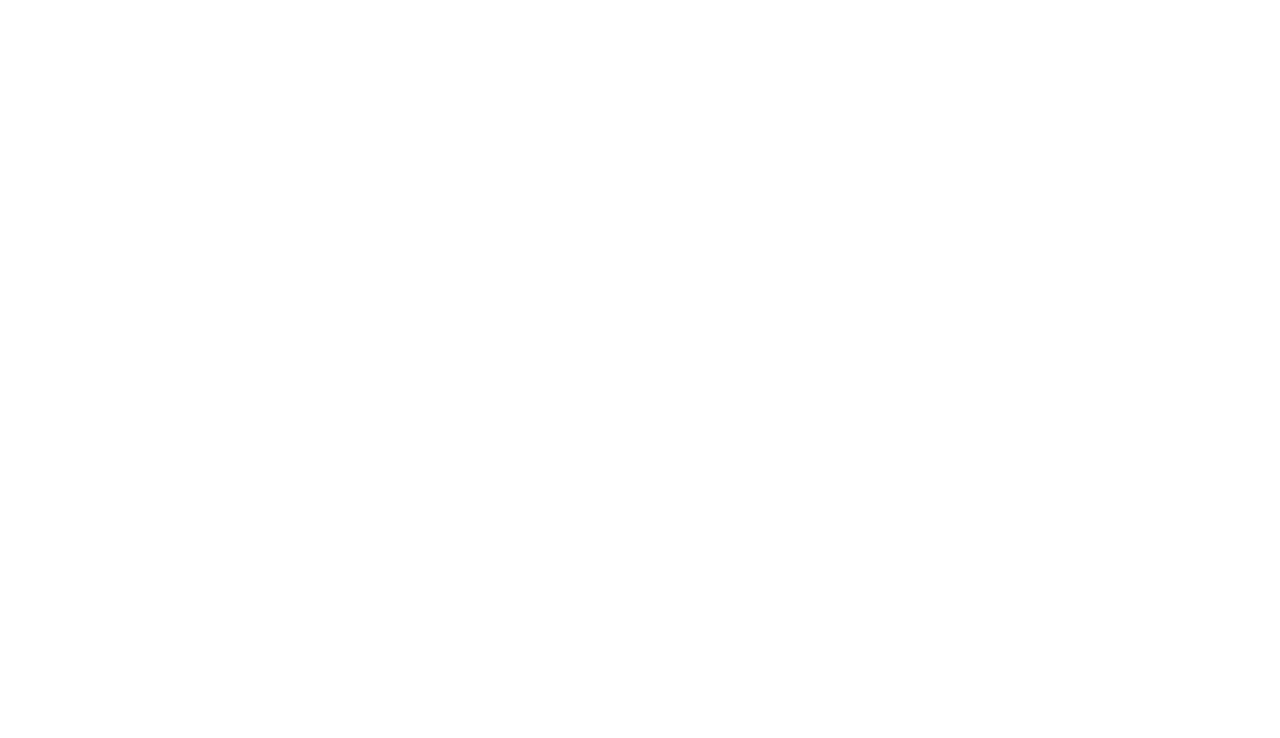
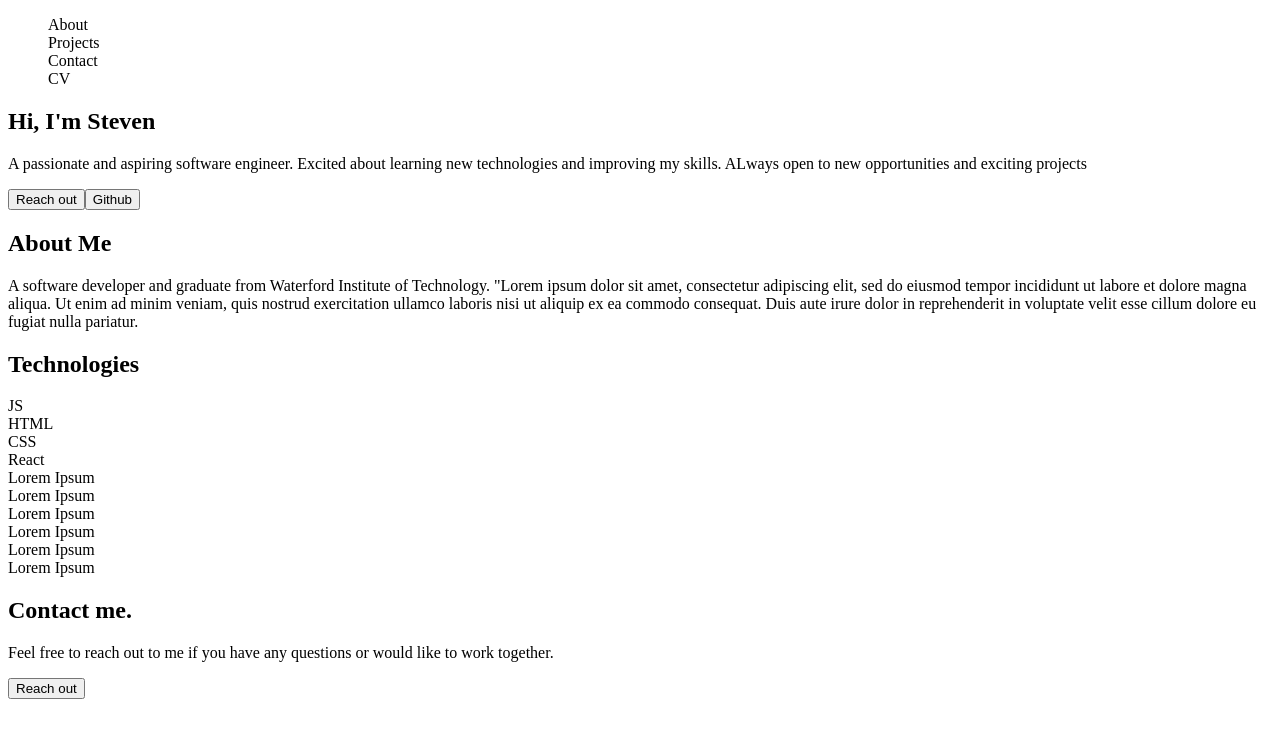
Before and after one commit to stevenmck97/portfolio, a React (Create React App) app: page / in a window 1280 px wide. Shown: the top 738 px of the page. Built offline with nearby package versions, Linux system fonts and the light colour scheme.

Commit message:
Basic HTML structure

```diff
--- a/src/App.js
+++ b/src/App.js
@@ -1,5 +1,18 @@
+import "./styles/styles.global.css";
+import Header from "./components/Header";
+import { About } from "./components/About";
+import { Projects } from "./components/Projects";
+import { Contact } from "./components/Contact";
+
 function App() {
-  return <div className="App"></div>;
+  return (
+    <div className="App">
+      <Header />
+      <About />
+      <Projects />
+      <Contact />
+    </div>
+  );
 }
 
 export default App;
--- /dev/null
+++ b/src/components/About.jsx
@@ -0,0 +1,19 @@
+export const About = () => {
+    return (
+        <section className="About">
+            <div className="about_container">
+                <div className="about_text">
+                <h1>About Me</h1>
+                <p>A software developer and graduate from Waterford Institute of Technology. "Lorem ipsum dolor sit amet, consectetur adipiscing elit, sed do eiusmod tempor incididunt ut labore et dolore magna aliqua. Ut enim ad minim veniam, quis nostrud exercitation ullamco laboris nisi ut aliquip ex ea commodo consequat. Duis aute irure dolor in reprehenderit in voluptate velit esse cillum dolore eu fugiat nulla pariatur. </p>
+                </div>
+                <div className="technologies">
+                    <h1>Technologies</h1>
+                    <li>JS</li>
+                    <li>HTML</li>
+                    <li>CSS</li>
+                    <li>React</li>
+                </div>
+            </div>
+        </section>
+    )
+}
--- /dev/null
+++ b/src/components/Contact.jsx
@@ -0,0 +1,11 @@
+export const Contact = () => {
+    return (
+        <section className="Contact">
+            <div className="contact_container">
+                <h1>Contact me.</h1>
+                <p>Feel free to reach out to me if you have any questions or would like to work together.</p>
+                <button>Reach out</button>
+                </div>
+            </section>
+    )
+}
--- /dev/null
+++ b/src/components/Header.jsx
@@ -0,0 +1,20 @@
+const Header = () => {
+    return (
+        <section className="Header">
+            <nav>
+            <ul><li>About</li>
+            <li>Projects</li>
+            <li>Contact</li>
+            <li>CV</li></ul></nav>
+
+            <div className="Intro">
+                <h1>Hi, I'm Steven</h1>
+                <p>A passionate and aspiring software engineer. Excited about learning new technologies and improving my skills. ALways open to new opportunities and exciting projects</p>
+                <button>Reach out</button>
+                <button>Github</button>
+            </div>
+            </section>
+    )
+}
+
+export default Header
--- /dev/null
+++ b/src/components/Projects.jsx
@@ -0,0 +1,14 @@
+export const Projects = () => {
+    return (
+        <section className="Projects">
+            <div className="projects_container">
+                <li>Lorem Ipsum</li>
+                <li>Lorem Ipsum</li>
+                <li>Lorem Ipsum</li>
+                <li>Lorem Ipsum</li>
+                <li>Lorem Ipsum</li>
+                <li>Lorem Ipsum</li>
+                </div>
+            </section>
+    )
+}
--- /dev/null
+++ b/src/styles/styles.global.css
@@ -0,0 +1,3 @@
+li {
+    list-style-type: none;
+}
```
